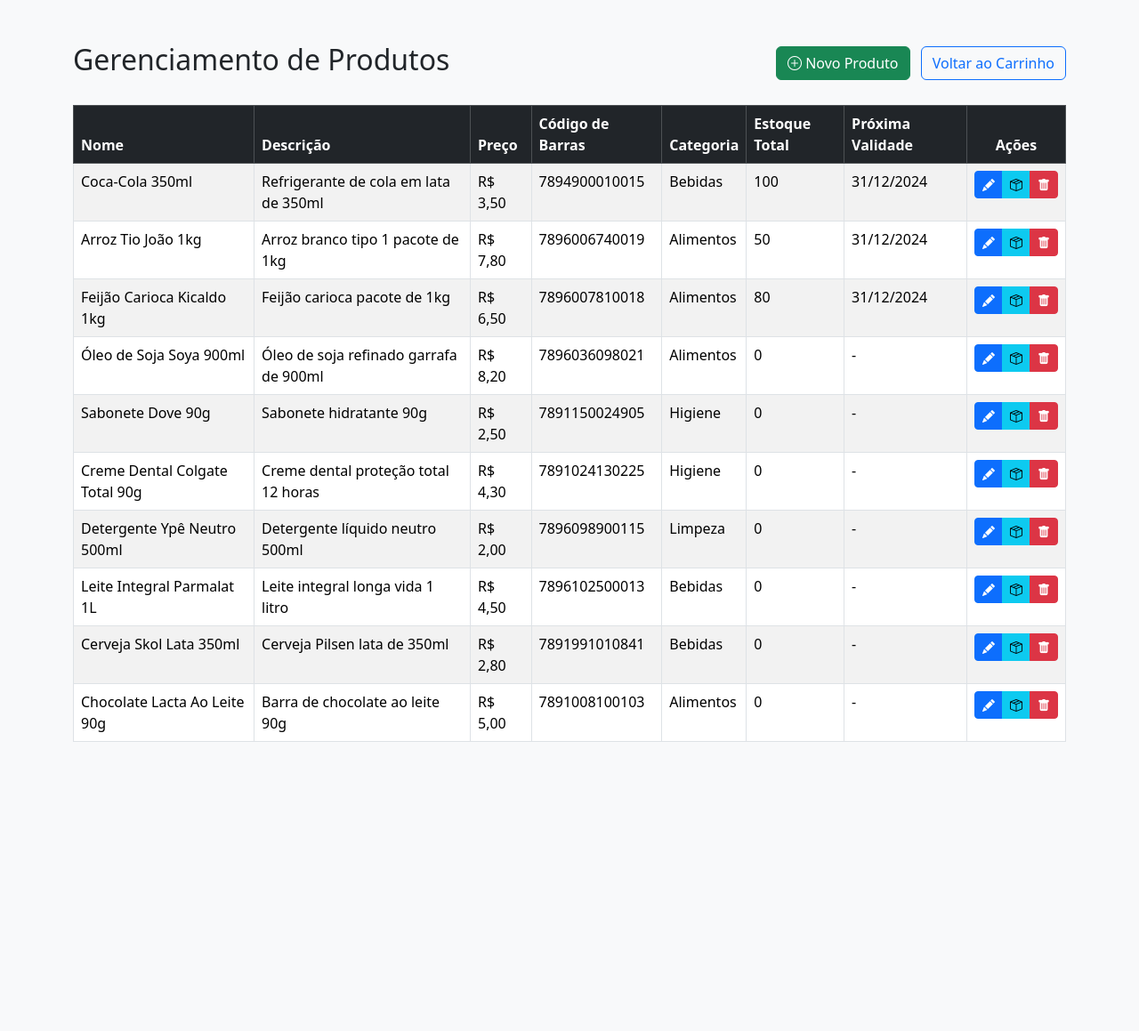
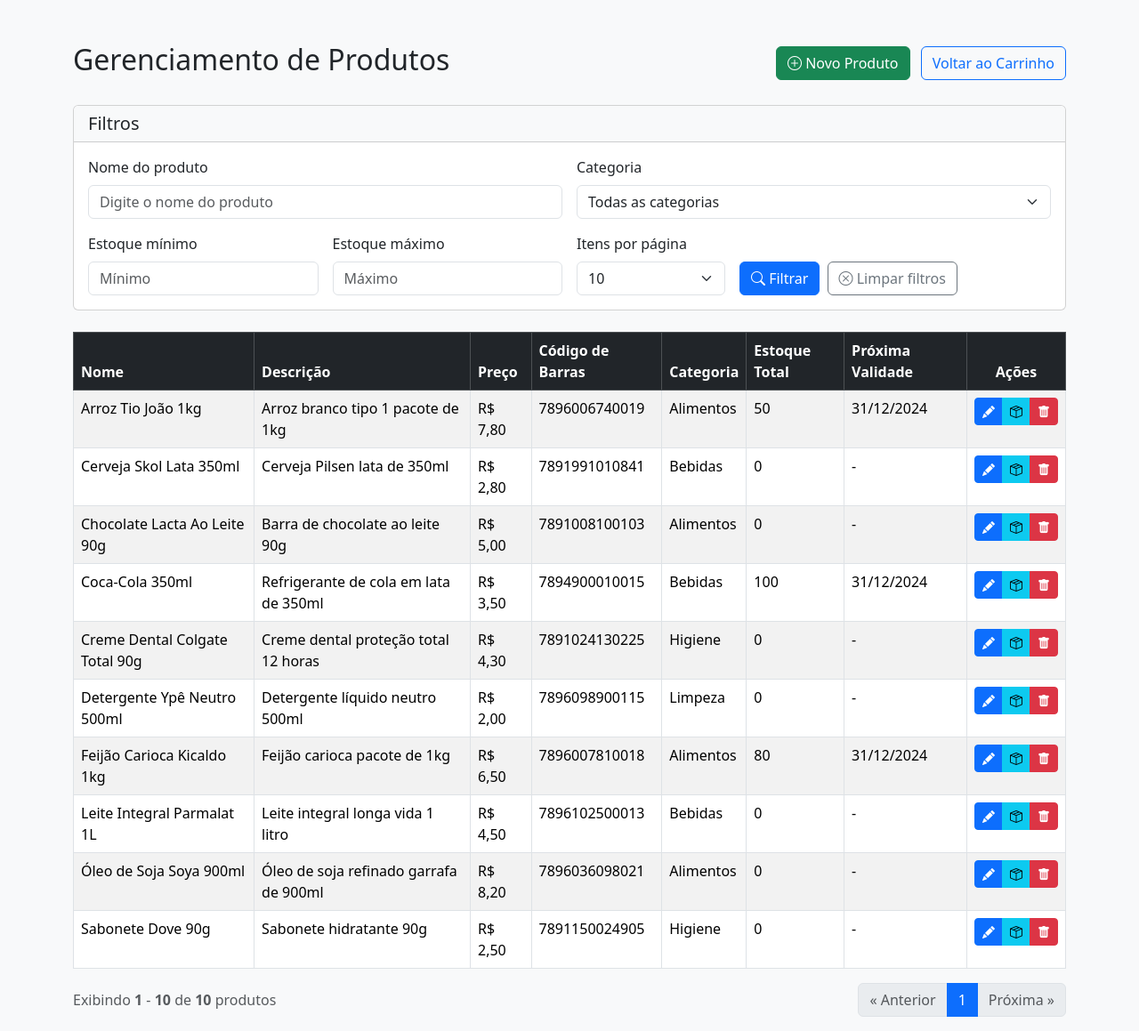
Before and after one commit to felipeoliveira123-alt/PadariaVitoria, a PHP site: page /panify/produtos.php?pagina=0&itens_por_pagina=10 in a window 1280 px wide. Shown: the whole page at 89% size. Before the commit the page ends 834 px from the top, so only its background shows below. Run offline with PHP 8.4, Linux system fonts and the light colour scheme; the visitor is signed in with stand-in values (Sample User, id 1); data comes from the database, SQL or seed files in the repository.

Commit message:
feat: implement product filtering and pagination in the product listing

```diff
--- a/app/controllers/ProdutoController.php
+++ b/app/controllers/ProdutoController.php
@@ -11,9 +11,19 @@
         $this->loteModel = new LoteModel($conexao);
     }
 
-    public function index() {
-        $produtos = $this->produtoModel->listarTodos();
-        return ['response' => $produtos];
+    public function index($filtros = [], $pagina = 1, $itensPorPagina = 10) {
+        // Obter categorias para o filtro
+        $categorias = $this->produtoModel->listarCategorias();
+
+        // Listar produtos com filtros e paginação
+        $resultado = $this->produtoModel->listarTodos($filtros, $pagina, $itensPorPagina);
+
+        return [
+            'response' => $resultado['produtos'],
+            'categorias' => $categorias,
+            'paginacao' => $resultado['paginacao'],
+            'filtros' => $filtros
+        ];
     }
 
     public function show($id, $incluirLotes = false) {
--- a/app/models/ProdutoModel.php
+++ b/app/models/ProdutoModel.php
@@ -6,15 +6,109 @@
         $this->conexao = $conexao;
     }
 
-    public function listarTodos() {
+    /**
+     * Lista todos os produtos com opções de filtro e paginação
+     *
+     * @param array $filtros - Array associativo com os campos de filtro
+     *                        (nome, categoria, estoque_min, estoque_max)
+     * @param int $pagina - Número da página atual (começando em 1)
+     * @param int $itensPorPagina - Quantidade de itens por página
+     * @return array - Array com os produtos e informações de paginação
+     */
+    public function listarTodos($filtros = [], $pagina = 1, $itensPorPagina = 10) {
+        // Construir a query base
         $query = "
             SELECT p.*, COALESCE(SUM(pl.quantidade), 0) as estoque_total,
                    MIN(pl.validade) as proxima_validade
             FROM produtos p
             LEFT JOIN produto_lotes pl ON p.id = pl.produto_id AND pl.ativo = 1
-            WHERE p.ativo = 1
-            GROUP BY p.id";
+            WHERE p.ativo = 1";
 
+        $params = [];
+        $types = "";
+
+        // Adicionar filtros à query
+        if (!empty($filtros['nome'])) {
+            $query .= " AND p.nome LIKE ?";
+            $params[] = "%" . $filtros['nome'] . "%";
+            $types .= "s";
+        }
+
+        if (!empty($filtros['categoria'])) {
+            $query .= " AND p.categoria = ?";
+            $params[] = $filtros['categoria'];
+            $types .= "s";
+        }
+
+        // Finalizar a query para contagem total
+        $queryCount = $query . " GROUP BY p.id";
+
+        // Adicionar filtros de estoque após GROUP BY
+        if (isset($filtros['estoque_min']) && is_numeric($filtros['estoque_min'])) {
+            $queryCount .= " HAVING estoque_total >= ?";
+            $params[] = $filtros['estoque_min'];
+            $types .= "d";
+        }
+
+        if (isset($filtros['estoque_max']) && is_numeric($filtros['estoque_max'])) {
+            if (strpos($queryCount, "HAVING") !== false) {
+                $queryCount .= " AND estoque_total <= ?";
+            } else {
+                $queryCount .= " HAVING estoque_total <= ?";
+            }
+            $params[] = $filtros['estoque_max'];
+            $types .= "d";
+        }
+
+        // Contar o total de registros para paginação
+        $stmt = $this->conexao->prepare($queryCount);
+        if (!empty($params)) {
+            $stmt->bind_param($types, ...$params);
+        }
+        $stmt->execute();
+        $totalResults = $stmt->get_result();
+        $totalRegistros = $totalResults->num_rows;
+
+        // Calcular número de páginas
+        $totalPaginas = ceil($totalRegistros / $itensPorPagina);
+
+        // Validar página atual
+        $pagina = max(1, min($pagina, $totalPaginas));
+        $offset = ($pagina - 1) * $itensPorPagina;
+
+        // Finalizar query para resultados paginados
+        $query = $queryCount . " ORDER BY p.nome LIMIT ?, ?";
+
+        // Adicionar parâmetros de paginação
+        $params[] = $offset;
+        $types .= "i";
+        $params[] = $itensPorPagina;
+        $types .= "i";
+
+        // Executar consulta paginada
+        $stmt = $this->conexao->prepare($query);
+        if (!empty($params)) {
+            $stmt->bind_param($types, ...$params);
+        }
+        $stmt->execute();
+        $result = $stmt->get_result();
+        $produtos = $result->fetch_all(MYSQLI_ASSOC);
+
+        // Retornar resultados com dados de paginação
+        return [
+            'produtos' => $produtos,
+            'paginacao' => [
+                'pagina_atual' => $pagina,
+                'itens_por_pagina' => $itensPorPagina,
+                'total_registros' => $totalRegistros,
+                'total_paginas' => $totalPaginas
+            ]
+        ];
+    }
+
+    // Buscar todas as categorias distintas para o filtro
+    public function listarCategorias() {
+        $query = "SELECT DISTINCT categoria FROM produtos WHERE ativo = 1 AND categoria IS NOT NULL AND categoria != '' ORDER BY categoria";
         $result = $this->conexao->query($query);
         return $result ? $result->fetch_all(MYSQLI_ASSOC) : [];
     }
--- a/app/public/js/produtos.js
+++ b/app/public/js/produtos.js
@@ -176,6 +176,8 @@
             const row = this.closest('tr');
             const productId = row.dataset.id;
 
+            // Function to load batches and update UI
+            async function loadBatches(productId, batchModal) {
                 try {
                     const response = await fetch(`produtos.php?id=${productId}&lotes=true`);
                     if (!response.ok) throw new Error('Erro ao carregar lotes');
@@ -184,9 +186,14 @@
                     const batchTableBody = document.getElementById('batchTableBody');
                     batchTableBody.innerHTML = '';
 
+                    if (data.response && data.response.length > 0) {
                         data.response.forEach(batch => {
                             const tr = document.createElement('tr');
-                    const validityDate = new Date(batch.validade);
+                            tr.dataset.id = batch.id;
+                            // Use date string without timezone conversion for display
+                            // The format YYYY-MM-DD works correctly with the Date constructor
+                            const dateStr = batch.validade.split('T')[0];
+                            const validityDate = new Date(dateStr + 'T12:00:00'); // Adding noon time to avoid timezone issues
                             tr.innerHTML = `
                                 <td>${batch.numero_lote}</td>
                                 <td>${batch.quantidade}</td>
@@ -200,19 +207,91 @@
                             batchTableBody.appendChild(tr);
                         });
 
+                        // Reattach delete handlers to new buttons
+                        setupBatchDeletionHandlers(productId, batchModal);
+                    } else {
+                        // Show a message when there are no batches
+                        const tr = document.createElement('tr');
+                        tr.innerHTML = '<td colspan="4" class="text-center">Nenhum lote encontrado para este produto.</td>';
+                        batchTableBody.appendChild(tr);
+                    }
+
+                    return data.response || [];
+                } catch (error) {
+                    showToast('Erro ao carregar lotes: ' + error.message, 'danger');
+                    return [];
+                }
+            }
+
+            // Function to set up batch deletion handlers
+            function setupBatchDeletionHandlers(productId, batchModal) {
+                document.querySelectorAll('.delete-batch').forEach(deleteBtn => {
+                    deleteBtn.addEventListener('click', async function(e) {
+                        e.preventDefault();
+                        const batchId = this.dataset.batchId;
+                        const row = this.closest('tr');
+
+                        if (confirm('Tem certeza que deseja excluir este lote?')) {
+                            try {
+                                const response = await fetch(`produtos.php?id=${productId}&lote_id=${batchId}`, {
+                                    method: 'DELETE'
+                                });
+
+                                if (!response.ok) throw new Error('Erro ao excluir lote');
+
+                                // Remove the row directly without reloading the page
+                                row.remove();
+
+                                // Show success message
+                                showToast('Lote excluído com sucesso!', 'success');
+
+                                // If table is now empty, refresh the entire modal content
+                                if (document.querySelectorAll('#batchTableBody tr').length === 0) {
+                                    await loadBatches(productId, batchModal);
+                                }
+                            } catch (error) {
+                                showToast('Erro ao excluir lote: ' + error.message, 'danger');
+                            }
+                        }
+                    });
+                });
+            }
+
             const batchModal = new bootstrap.Modal(document.getElementById('batchModal'));
             batchModal.show();
 
+            // Load batches first time
+            await loadBatches(productId, batchModal);
+
             // Set up batch form submission
-                document.getElementById('batchForm').onsubmit = async function(e) {
+            const batchForm = document.getElementById('batchForm');
+            if (batchForm) {
+                // Remove any existing event listeners to prevent duplicates
+                const newBatchForm = batchForm.cloneNode(true);
+                batchForm.parentNode.replaceChild(newBatchForm, batchForm);
+
+                newBatchForm.addEventListener('submit', async function(e) {
                     e.preventDefault();
 
+                    // Create a reference to form elements that won't change during async operations
+                    const numeroLote = document.getElementById('newBatchNumber').value;
+                    const quantidade = parseInt(document.getElementById('newBatchQuantity').value);
+                    const validade = document.getElementById('newBatchValidity').value;
+
+                    // Validate form
+                    if (!numeroLote || !quantidade || !validade) {
+                        showToast('Por favor, preencha todos os campos do lote', 'warning');
+                        return;
+                    }
+
+                    // Ensure the date is sent in YYYY-MM-DD format without timezone adjustment
                     const batchData = {
                         tipo: 'lote',
                         produto_id: productId,
-                        numero_lote: document.getElementById('newBatchNumber').value,
-                        quantidade: parseInt(document.getElementById('newBatchQuantity').value),
-                        validade: document.getElementById('newBatchValidity').value
+                        numero_lote: numeroLote,
+                        quantidade: quantidade,
+                        validade: validade, // Use the date string exactly as entered by user
+                        preserve_date: true // Flag to tell server not to adjust for timezone
                     };
 
                     try {
@@ -226,37 +305,17 @@
 
                         if (!response.ok) throw new Error('Erro ao criar lote');
 
-                        showAlert('Lote adicionado com sucesso!', 'success');
-                        location.reload();
+                        // Reset form
+                        this.reset();
+
+                        // Reload batches to show the new one
+                        await loadBatches(productId, batchModal);
+
+                        showToast('Lote adicionado com sucesso!', 'success');
                     } catch (error) {
-                        showAlert('Erro ao adicionar lote: ' + error.message, 'danger');
-                    }
-                };
-
-                // Handle batch deletion
-                document.querySelectorAll('.delete-batch').forEach(deleteBtn => {
-                    deleteBtn.addEventListener('click', async function() {
-                        if (confirm('Tem certeza que deseja excluir este lote?')) {
-                            const batchId = this.dataset.batchId;
-                            try {
-                                const response = await fetch(`produtos.php?id=${productId}&lote_id=${batchId}`, {
-                                    method: 'DELETE'
-                                });
-
-                                if (!response.ok) throw new Error('Erro ao excluir lote');
-
-                                showAlert('Lote excluído com sucesso!', 'success');
-                                this.closest('tr').remove();
-                                location.reload();
-                            } catch (error) {
-                                showAlert('Erro ao excluir lote: ' + error.message, 'danger');
-                            }
+                        showToast('Erro ao adicionar lote: ' + error.message, 'danger');
                     }
                 });
-                });
-
-            } catch (error) {
-                showAlert('Erro ao carregar lotes: ' + error.message, 'danger');
             }
         });
     });
@@ -275,10 +334,21 @@
 
                     if (!response.ok) throw new Error('Erro ao excluir produto');
 
-                    showAlert('Produto excluído com sucesso!', 'success');
+                    // Remove the row directly without refreshing the page
                     row.remove();
+
+                    // Show success message
+                    showToast('Produto excluído com sucesso!', 'success');
+
+                    // If table is now empty, show a message
+                    const tableBody = row.parentElement;
+                    if (tableBody.children.length === 0) {
+                        const tr = document.createElement('tr');
+                        tr.innerHTML = '<td colspan="8" class="text-center">Nenhum produto encontrado.</td>';
+                        tableBody.appendChild(tr);
+                    }
                 } catch (error) {
-                    showAlert('Erro ao excluir produto: ' + error.message, 'danger');
+                    showToast('Erro ao excluir produto: ' + error.message, 'danger');
                 }
             }
         });
--- /dev/null
+++ b/app/views/produtos/components/filtros_produtos.php
@@ -0,0 +1,78 @@
+<?php
+// Extrair filtros e valores atuais
+$filtroNome = $produtos['filtros']['nome'] ?? '';
+$filtroCategoria = $produtos['filtros']['categoria'] ?? '';
+$filtroEstoqueMin = $produtos['filtros']['estoque_min'] ?? '';
+$filtroEstoqueMax = $produtos['filtros']['estoque_max'] ?? '';
+$categorias = $produtos['categorias'] ?? [];
+
+// Valor atual para itens por página
+$itensPorPagina = $produtos['paginacao']['itens_por_pagina'] ?? 10;
+?>
+
+<div class="card mb-4">
+    <div class="card-header bg-light">
+        <h5 class="mb-0">Filtros</h5>
+    </div>
+    <div class="card-body">
+        <form method="GET" action="produtos.php" class="row g-3">
+            <!-- Filtro por nome -->
+            <div class="col-md-6">
+                <label for="filtro_nome" class="form-label">Nome do produto</label>
+                <input type="text" class="form-control" id="filtro_nome" name="filtro_nome"
+                       value="<?= htmlspecialchars($filtroNome) ?>" placeholder="Digite o nome do produto">
+            </div>
+
+            <!-- Filtro por categoria -->
+            <div class="col-md-6">
+                <label for="filtro_categoria" class="form-label">Categoria</label>
+                <select class="form-select" id="filtro_categoria" name="filtro_categoria">
+                    <option value="">Todas as categorias</option>
+                    <?php foreach ($categorias as $cat): ?>
+                        <option value="<?= htmlspecialchars($cat['categoria']) ?>"
+                            <?= $filtroCategoria === $cat['categoria'] ? 'selected' : '' ?>>
+                            <?= htmlspecialchars($cat['categoria']) ?>
+                        </option>
+                    <?php endforeach; ?>
+                </select>
+            </div>
+
+            <!-- Filtro por estoque mínimo -->
+            <div class="col-md-3">
+                <label for="filtro_estoque_min" class="form-label">Estoque mínimo</label>
+                <input type="number" class="form-control" id="filtro_estoque_min" name="filtro_estoque_min"
+                       value="<?= htmlspecialchars($filtroEstoqueMin) ?>" min="0" placeholder="Mínimo">
+            </div>
+
+            <!-- Filtro por estoque máximo -->
+            <div class="col-md-3">
+                <label for="filtro_estoque_max" class="form-label">Estoque máximo</label>
+                <input type="number" class="form-control" id="filtro_estoque_max" name="filtro_estoque_max"
+                       value="<?= htmlspecialchars($filtroEstoqueMax) ?>" min="0" placeholder="Máximo">
+            </div>
+
+            <!-- Itens por página -->
+            <div class="col-md-2">
+                <label for="itens_por_pagina" class="form-label">Itens por página</label>
+                <select class="form-select" id="itens_por_pagina" name="itens_por_pagina">
+                    <?php foreach ([5, 10, 20, 50] as $opcao): ?>
+                        <option value="<?= $opcao ?>" <?= $itensPorPagina == $opcao ? 'selected' : '' ?>>
+                            <?= $opcao ?>
+                        </option>
+                    <?php endforeach; ?>
+                </select>
+            </div>
+
+            <!-- Botões de ação -->
+            <div class="col-md-4">
+                <label class="form-label d-block">&nbsp;</label>
+                <button type="submit" class="btn btn-primary">
+                    <i class="bi bi-search"></i> Filtrar
+                </button>
+                <a href="produtos.php" class="btn btn-outline-secondary ms-1">
+                    <i class="bi bi-x-circle"></i> Limpar filtros
+                </a>
+            </div>
+        </form>
+    </div>
+</div>
--- /dev/null
+++ b/app/views/produtos/components/paginacao.php
@@ -0,0 +1,94 @@
+<?php
+// Extrair dados de paginação
+$paginaAtual = $produtos['paginacao']['pagina_atual'] ?? 1;
+$totalPaginas = $produtos['paginacao']['total_paginas'] ?? 1;
+$itensPorPagina = $produtos['paginacao']['itens_por_pagina'] ?? 10;
+$totalRegistros = $produtos['paginacao']['total_registros'] ?? 0;
+
+// Extrair filtros atuais para manter nos links de paginação
+$filtros = $produtos['filtros'] ?? [];
+
+// Função para gerar URLs de paginação mantendo os filtros
+function gerarUrlPaginacao($pagina, $filtros, $itensPorPagina) {
+    $params = ['pagina' => $pagina, 'itens_por_pagina' => $itensPorPagina];
+
+    if (!empty($filtros['nome'])) {
+        $params['filtro_nome'] = $filtros['nome'];
+    }
+
+    if (!empty($filtros['categoria'])) {
+        $params['filtro_categoria'] = $filtros['categoria'];
+    }
+
+    if (isset($filtros['estoque_min']) && $filtros['estoque_min'] !== '') {
+        $params['filtro_estoque_min'] = $filtros['estoque_min'];
+    }
+
+    if (isset($filtros['estoque_max']) && $filtros['estoque_max'] !== '') {
+        $params['filtro_estoque_max'] = $filtros['estoque_max'];
+    }
+
+    return 'produtos.php?' . http_build_query($params);
+}
+
+// Mostrar informações de paginação apenas se houver mais de uma página
+if ($totalPaginas > 0):
+?>
+<div class="d-flex justify-content-between align-items-center mb-3">
+    <div>
+        <p class="mb-0 text-muted">
+            Exibindo
+            <strong><?= ($paginaAtual - 1) * $itensPorPagina + 1 ?></strong>
+             -
+            <strong><?= min($paginaAtual * $itensPorPagina, $totalRegistros) ?></strong>
+             de
+            <strong><?= $totalRegistros ?></strong>
+            produtos
+        </p>
+    </div>
+
+    <nav aria-label="Navegação de páginas">
+        <ul class="pagination mb-0">
+            <!-- Botão Anterior -->
+            <li class="page-item <?= ($paginaAtual <= 1) ? 'disabled' : '' ?>">
+                <a class="page-link" href="<?= gerarUrlPaginacao($paginaAtual - 1, $filtros, $itensPorPagina) ?>" aria-label="Anterior">
+                    <span aria-hidden="true">&laquo; Anterior</span>
+                </a>
+            </li>
+
+            <!-- Números de página -->
+            <?php
+            // Definir o range de páginas a serem exibidas
+            $inicio = max(1, $paginaAtual - 2);
+            $fim = min($totalPaginas, $paginaAtual + 2);
+
+            // Mostrar primeira página se estiver muito longe
+            if ($inicio > 2) {
+                echo '<li class="page-item"><a class="page-link" href="' . gerarUrlPaginacao(1, $filtros, $itensPorPagina) . '">1</a></li>';
+                echo '<li class="page-item disabled"><a class="page-link">...</a></li>';
+            }
+
+            // Mostrar páginas no range
+            for ($i = $inicio; $i <= $fim; $i++) {
+                echo '<li class="page-item ' . ($i == $paginaAtual ? 'active' : '') . '">';
+                echo '<a class="page-link" href="' . gerarUrlPaginacao($i, $filtros, $itensPorPagina) . '">' . $i . '</a>';
+                echo '</li>';
+            }
+
+            // Mostrar última página se estiver muito longe
+            if ($fim < $totalPaginas - 1) {
+                echo '<li class="page-item disabled"><a class="page-link">...</a></li>';
+                echo '<li class="page-item"><a class="page-link" href="' . gerarUrlPaginacao($totalPaginas, $filtros, $itensPorPagina) . '">' . $totalPaginas . '</a></li>';
+            }
+            ?>
+
+            <!-- Botão Próxima -->
+            <li class="page-item <?= ($paginaAtual >= $totalPaginas) ? 'disabled' : '' ?>">
+                <a class="page-link" href="<?= gerarUrlPaginacao($paginaAtual + 1, $filtros, $itensPorPagina) ?>" aria-label="Próxima">
+                    <span aria-hidden="true">Próxima &raquo;</span>
+                </a>
+            </li>
+        </ul>
+    </nav>
+</div>
+<?php endif; ?>
--- a/app/views/produtos/index.php
+++ b/app/views/produtos/index.php
@@ -1,5 +1,6 @@
 <!DOCTYPE html>
 <html lang="pt-br">
+
 <head>
     <meta charset="UTF-8">
     <title>Produtos - Padaria Vitória</title>
@@ -21,10 +22,8 @@
             </div>
         </div>
 
-        <div id="alertPlaceholder"></div>
-
-        <!-- Toast container -->
-        <?php include_once __DIR__ . '/components/toast.php'; ?>
+        <!-- Componente de filtros -->
+        <?php include_once __DIR__ . '/components/filtros_produtos.php'; ?>
 
         <!-- Modals -->
         <?php
@@ -34,9 +33,16 @@
 
         <!-- Tabela de Produtos -->
         <?php include_once __DIR__ . '/components/tabela_produtos.php'; ?>
+
+        <!-- Paginação -->
+        <?php include_once __DIR__ . '/components/paginacao.php'; ?>
     </div>
 
     <script src="https://cdn.jsdelivr.net/npm/bootstrap@5.3.2/dist/js/bootstrap.bundle.min.js"></script>
     <script src="/PadariaVitoria/app/public/js/produtos.js"></script>
+
+    <!-- Incluir o componente de toast para mensagens PHP -->
+    <?php include_once __DIR__ . '/../components/toast_messages.php'; ?>
 </body>
+
 </html>
--- a/produtos.php
+++ b/produtos.php
@@ -24,7 +24,22 @@
             echo json_encode($controller->show($_GET['id']));
             exit;
         } else {
-            $produtos = $controller->index();
+            // Obter parâmetros de filtro
+            $filtros = [
+                'nome' => $_GET['filtro_nome'] ?? '',
+                'categoria' => $_GET['filtro_categoria'] ?? '',
+                'estoque_min' => $_GET['filtro_estoque_min'] ?? null,
+                'estoque_max' => $_GET['filtro_estoque_max'] ?? null
+            ];
+
+            // Parâmetros de paginação
+            $pagina = isset($_GET['pagina']) ? (int)$_GET['pagina'] : 1;
+            $itensPorPagina = isset($_GET['itens_por_pagina']) ? (int)$_GET['itens_por_pagina'] : 10;
+
+            // Limitar itens por página entre 5 e 50
+            $itensPorPagina = max(5, min(50, $itensPorPagina));
+
+            $produtos = $controller->index($filtros, $pagina, $itensPorPagina);
         }
     } elseif ($_SERVER['REQUEST_METHOD'] === 'POST') {
         $dadosJson = file_get_contents('php://input');
```
Also changed, not shown: app/views/carrinho/index.php (+4 -24 lines), app/views/components/toast_messages.php (added, +70 -0 lines). Lines whose indentation alone changed are shown as unchanged.
